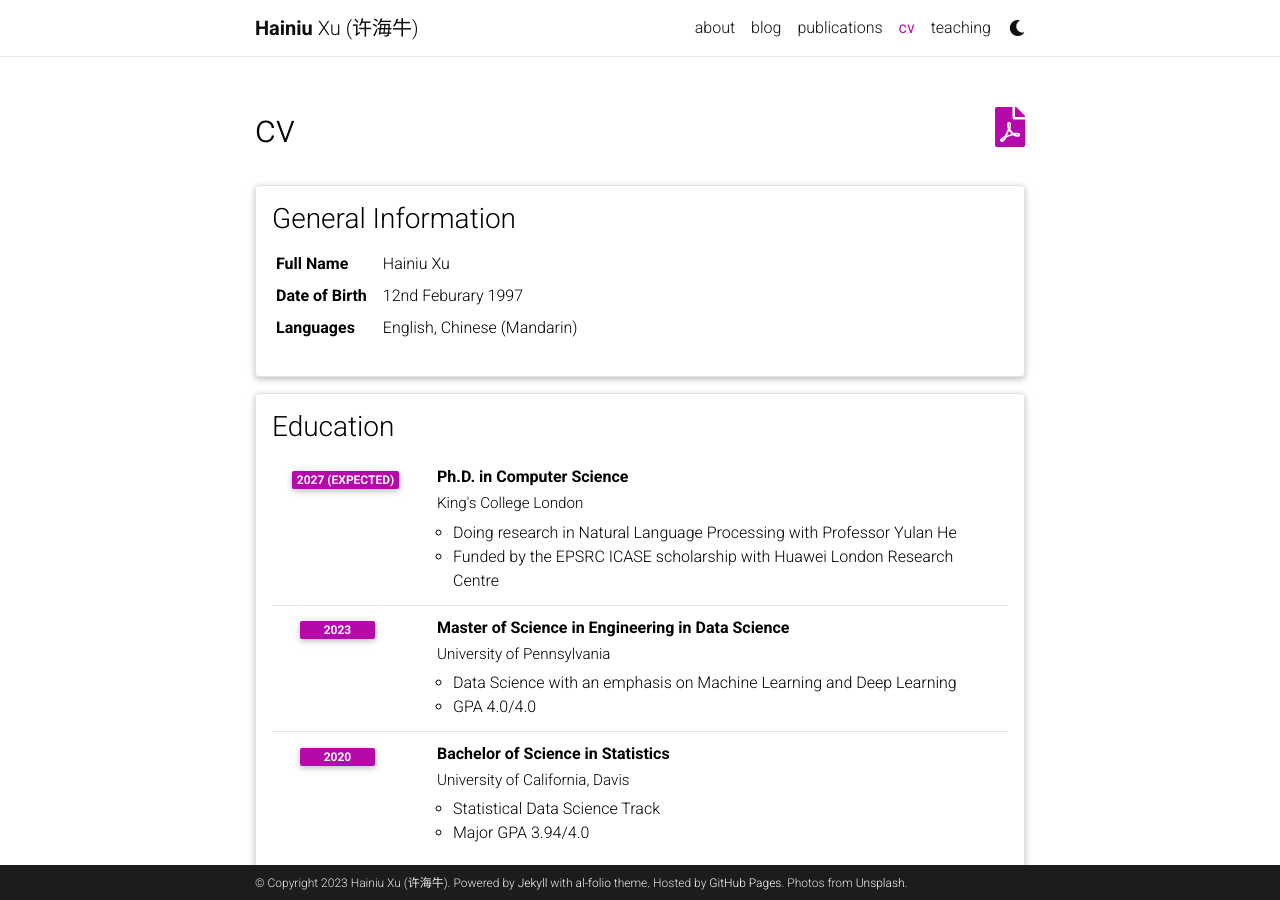
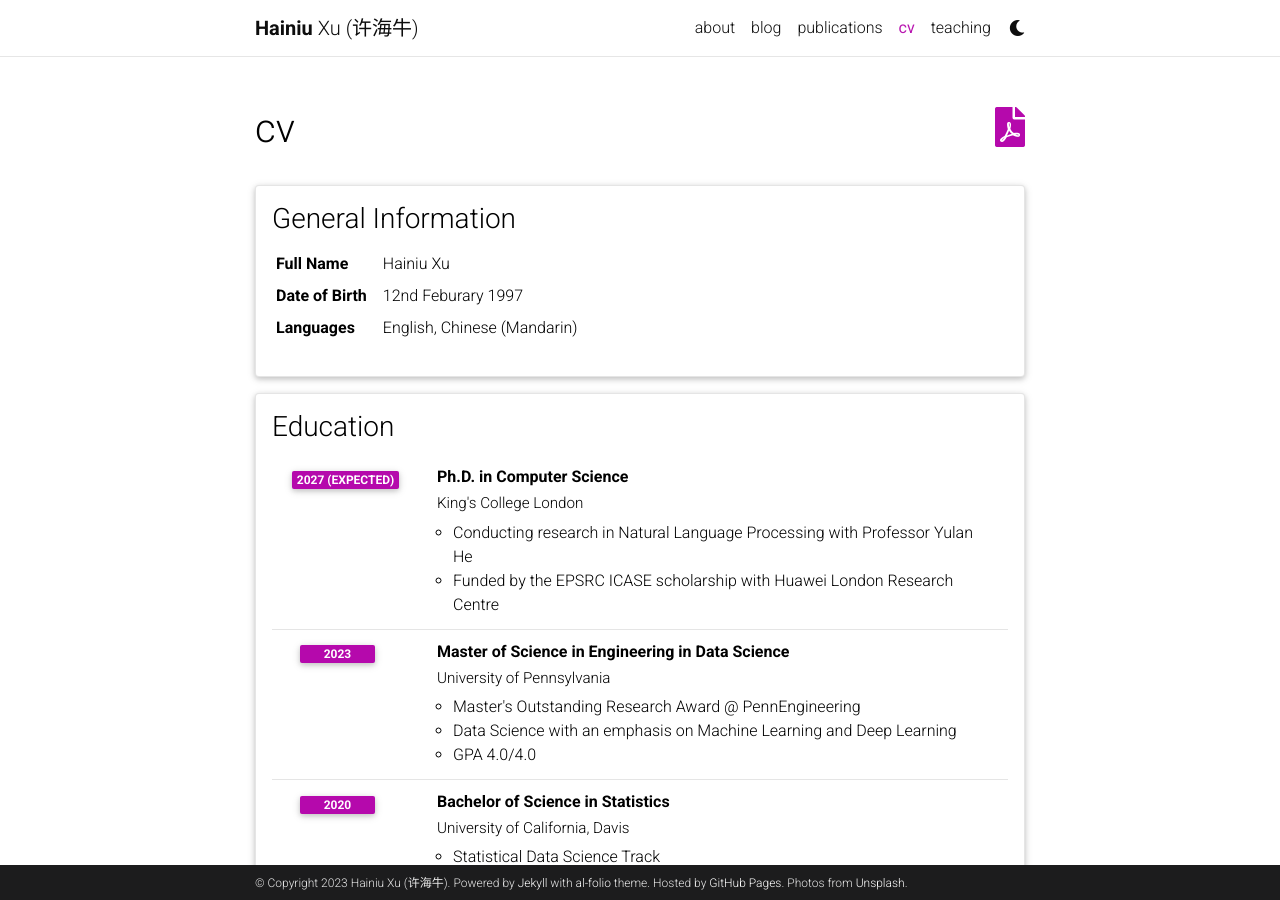
Before and after one commit to SeacowX/SeacowX.github.io, a Jekyll site: the page built from _pages/cv.md, in a window 1280 px wide and 900 px high. Built offline with Jekyll 4.4.1, drawn with Linux system fonts in a browser that asks for light colours; comment, search, counter and statistics services are not loaded; a style sheet for code colours, icons or effects is not loaded.

Commit message:
update pub

```diff
--- a/_data/cv.yml
+++ b/_data/cv.yml
@@ -15,12 +15,13 @@
       institution: King's College London
       year: 2027 (Expected)
       description:
-        - Doing research in Natural Language Processing with Professor Yulan He
+        - Conducting research in Natural Language Processing with Professor Yulan He
         - Funded by the EPSRC ICASE scholarship with Huawei London Research Centre
     - title: Master of Science in Engineering in Data Science
       institution: University of Pennsylvania
       year: 2023
       description:
+        - Master's Outstanding Research Award @ PennEngineering
         - Data Science with an emphasis on Machine Learning and Deep Learning
         - GPA 4.0/4.0
     - title: Bachelor of Science in Statistics
```
